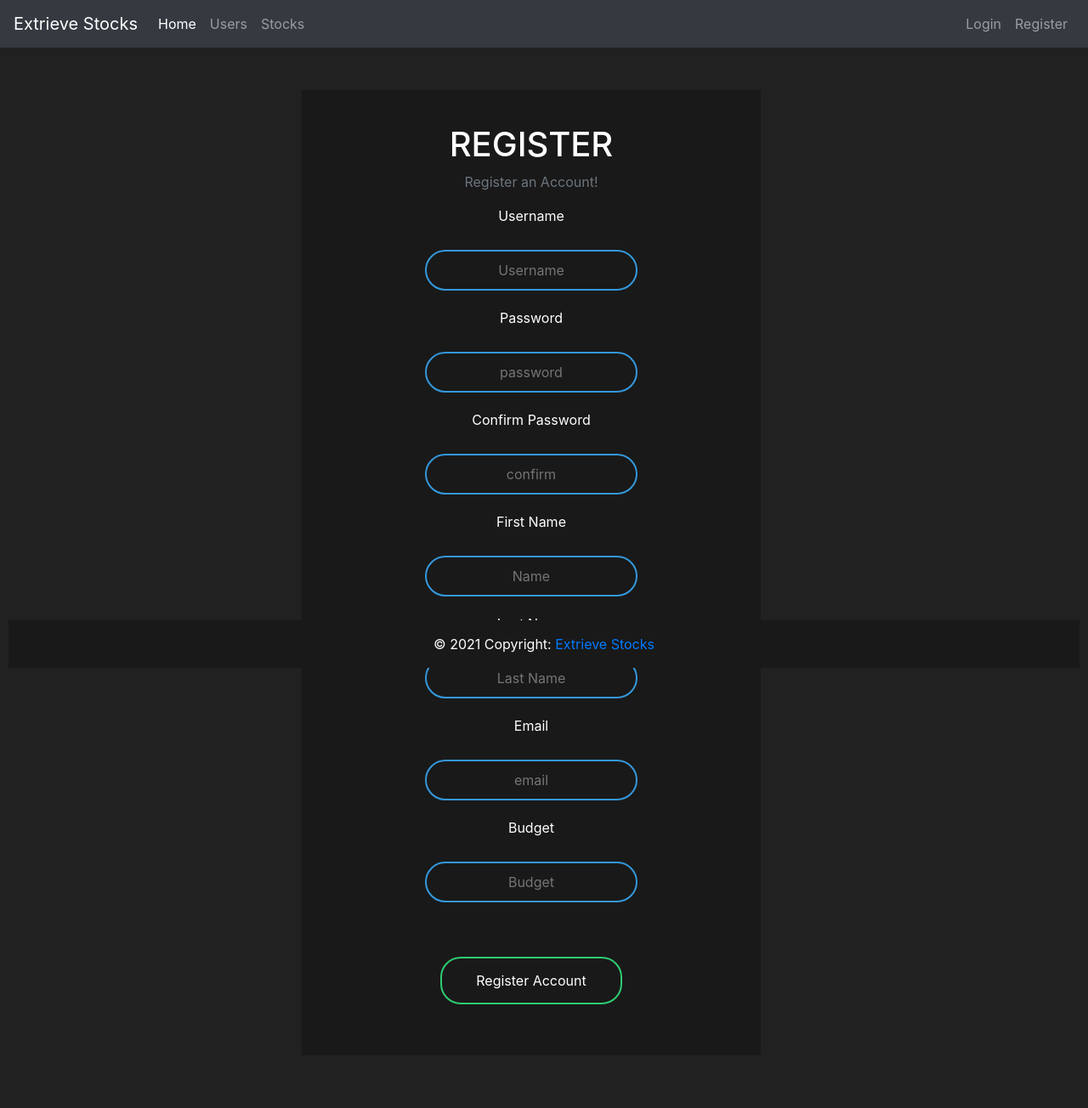
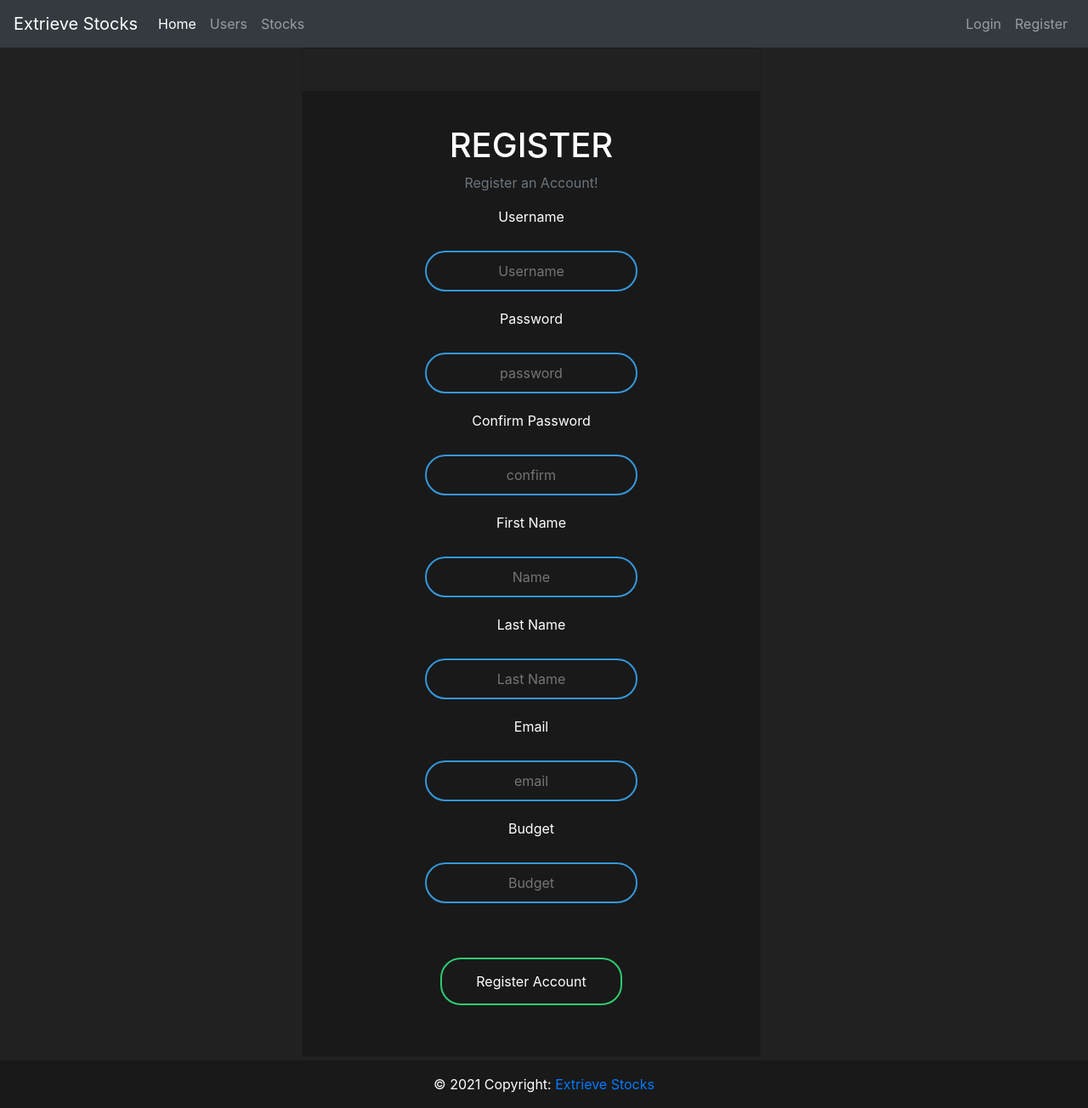
Before and after one commit to Extrieve/stocks_app, a Flask app: page /register in a window 1280 px wide. Shown: the whole page at 85% size. Before the commit the page ends 1182 px from the top, so only its background shows below. Run offline with Flask 2, Linux system fonts and the light colour scheme; some libraries are stand-ins or nearby versions.

Commit message:
Finally Fixed Footer

```diff
--- a/templates/base.html
+++ b/templates/base.html
@@ -14,7 +14,25 @@
 </head>
 
 <body>
-  <!-- Navbar here -->
+  <style>
+  #page-container {
+  position: relative;
+  min-height: 100vh;
+  }
+
+  #content-wrap {
+  padding-bottom: 2.5rem;    /* Footer height */
+  }
+
+  #footer {
+  position: absolute;
+  bottom: 0;
+  width: 100%;
+  height: 3.5rem;          /* Footer height */
+  }
+  </style>
+  <div class="wrapper" id="page-container">
+    <div id="content-wrap">
       <nav class="navbar navbar-expand-md navbar-dark bg-dark">
         <a class="navbar-brand" href="{{url_for('index')}}">Extrieve Stocks</a>
         <button class="navbar-toggler" type="button" data-toggle="collapse" data-target="#navbarNav">
@@ -96,12 +114,18 @@
       <footer class="page-footer font-small blue">
 
         <!-- Copyright -->
-    <div class="footer-copyright text-center py-3" style="background-color: #191919;">© 2021 Copyright:
+        <div class="footer-copyright text-center py-3" id="footer" style="background-color: #191919;">© 2021 Copyright:
           <a href="/"> Extrieve Stocks</a>
         </div>
         <!-- Copyright -->
 
       </footer>
+
+    </div>
+    <!-- Navbar here -->
+
+  </div>
+
 </body>
 <style>
   body {
--- a/templates/login.html
+++ b/templates/login.html
@@ -122,7 +122,7 @@ Login Page
   }
 
   .social-network a.icoGoogle:hover {
-    background-color: #BD3518
+    background-color: #842fa2
   }
 
   .social-network a.icoFacebook:hover i,
@@ -185,7 +185,7 @@ Login Page
             <ul class="social-network social-circle">
               <li><a href="#" class="icoFacebook" title="Facebook"><i class="fab fa-facebook-f"></i></a></li>
               <li><a href="#" class="icoTwitter" title="Twitter"><i class="fab fa-twitter"></i></a></li>
-              <li><a href="#" class="icoGoogle" title="Google +"><i class="fab fa-google-plus"></i></a></li>
+              <li><a href="#" class="icoGoogle" title="Google +"><i class="fab fa-github"></i></a></li>
             </ul>
           </div>
         </form>
--- a/templates/register.html
+++ b/templates/register.html
@@ -7,43 +7,32 @@ Register Page
 {% block content %}
 
 <style media="screen">
-  page-container {
-    position: relative;
-    min-height: 100vh;
-  }
-
-  content-wrap {
-    padding-bottom: 2.5rem;
-    /* Footer height */
-  }
-
-  footer {
-    position: fixed;
-    padding: 10px 10px 0px 10px;
-    bottom: 0;
-    width: 100%;
-    /* Height of the footer*/
-    height: 80px;
-    background: dark;
-  }
-
   /* body {
     margin: 0;
     padding: 0;
     font-family: sans-serif;
     background: linear-gradient(to right, #b92b27, #1565c0)
   } */
+  #footer {
+  position: absolute;
+  bottom: 0;
+  width: 100%;
+  height: 3.5rem;        /* Footer height */
+  }
 
   .card {
     margin-bottom: 20px;
     border: none
+    top: 50%;
+    left: 50%;
+    position: fluid
   }
 
   .box {
     width: 600px;
     max-width: 100%;
     padding: 40px;
-    position: absolute;
+    position: fluid;
     top: 50%;
     left: 50%;
     background: #191919;
@@ -170,7 +159,7 @@ Register Page
 <div class="container">
   <div class="row">
     <div class="col-md-6">
-      <div class="card">
+      <div class="card" style="background-color: rgb(33,33,33);">
         <form onsubmit="" class="box" method="post">
           {{ form.hidden_tag() }}
           <h1>Register</h1>
```
Also changed, not shown: database.db. Lines whose indentation alone changed are shown as unchanged.
